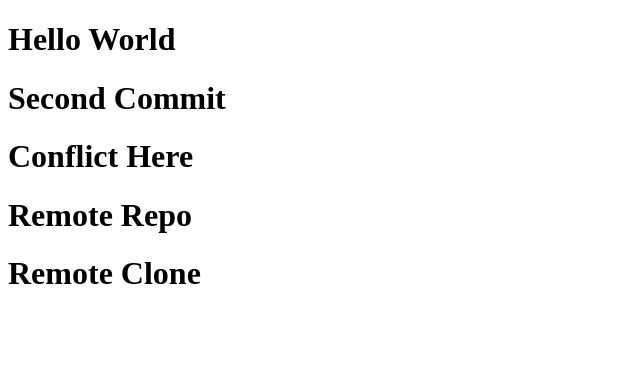
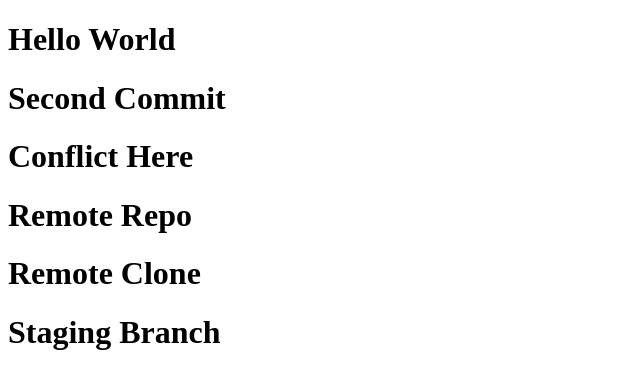
Before and after one commit to tmquan11032003/github_vn, a plain HTML site: page index.html in a window 1280 px wide. Shown: the whole page, without its empty margins (0-640 px from the left). Drawn offline with Linux system fonts and the light colour scheme.

Commit message:
staging branch

```diff
--- a/index.html
+++ b/index.html
@@ -11,5 +11,6 @@
     <h1>Conflict Here</h1>
     <h1>Remote Repo</h1>
     <h1>Remote Clone</h1>
+    <h1>Staging Branch</h1>
   </body>
 </html>
```
